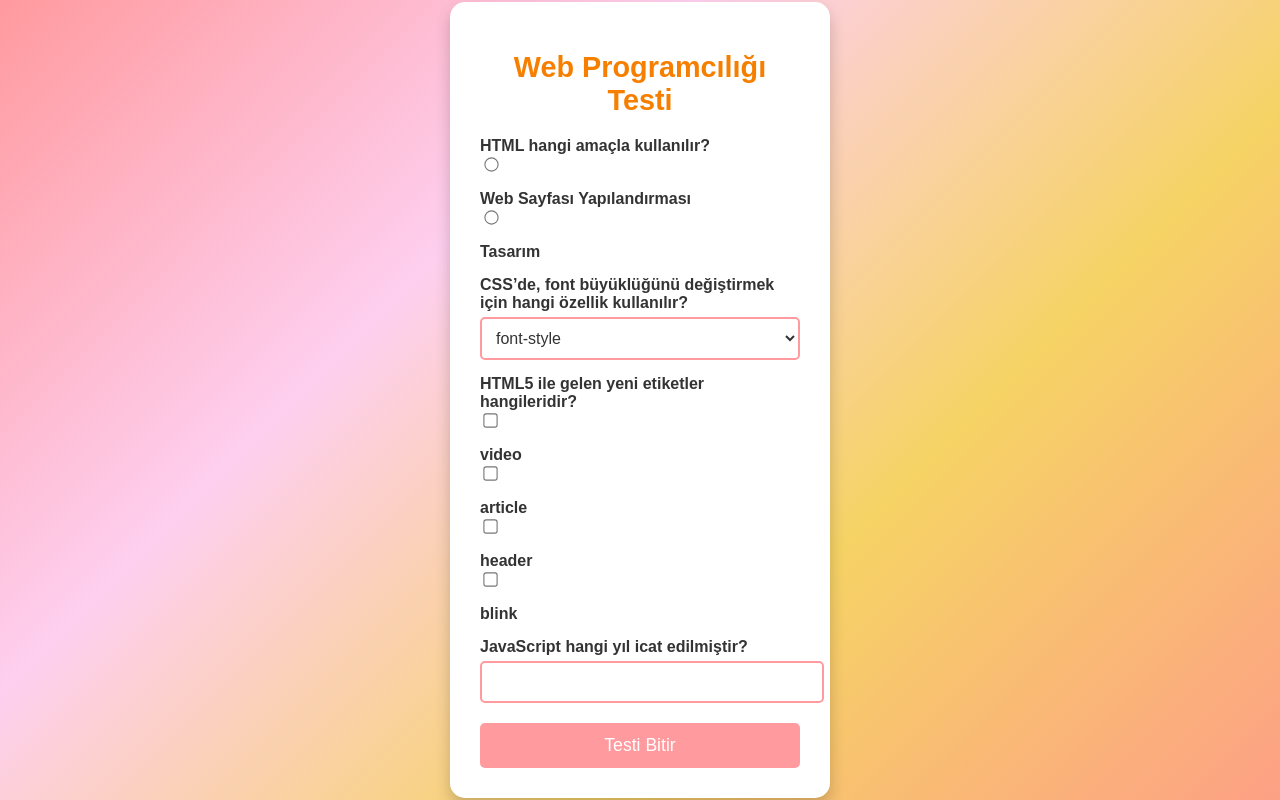
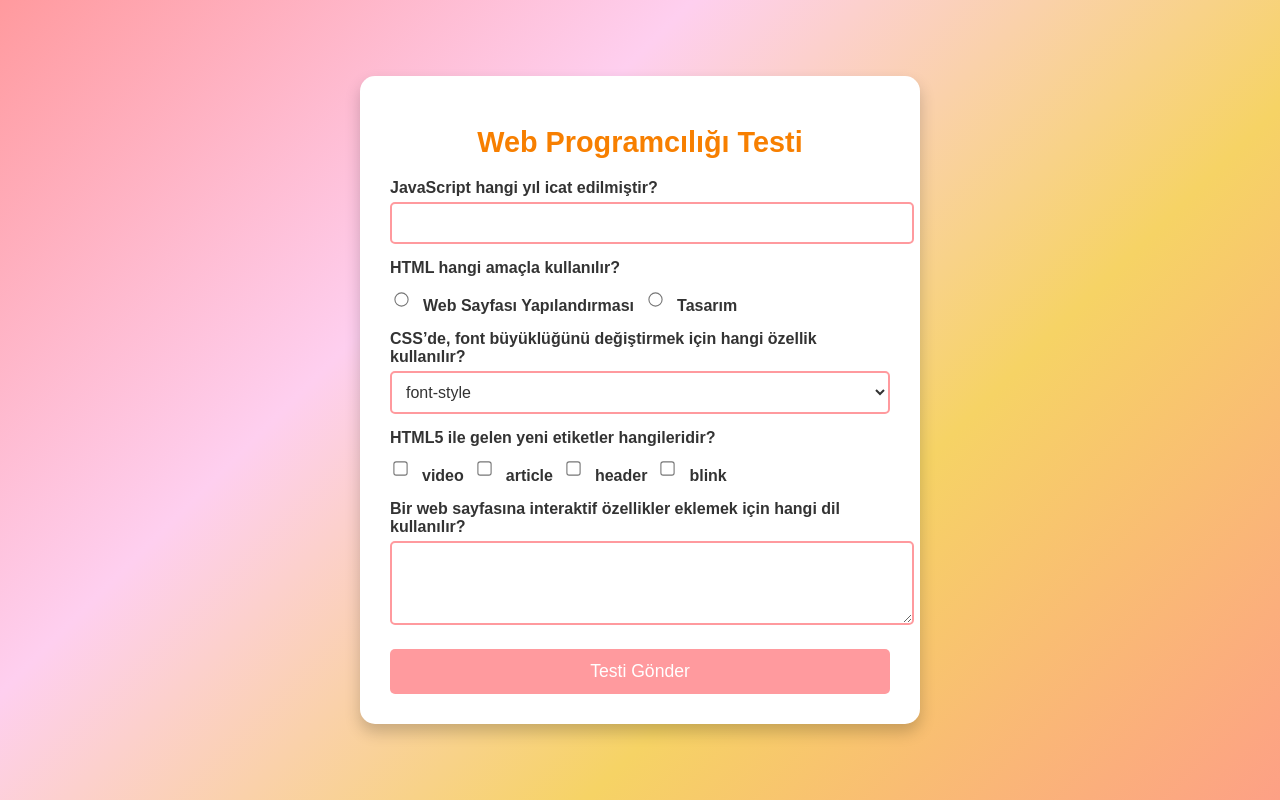
Before and after one commit to ZeynepTarkay/web_tasar-m, a plain HTML site: page test1.html in a window 1280 px wide. Drawn offline with Linux system fonts and the light colour scheme.

Commit message:
Update test1.html

```diff
--- a/test1.html
+++ b/test1.html
@@ -5,81 +5,89 @@
     <meta name="viewport" content="width=device-width, initial-scale=1.0">
     <title>Web Programlama Testi</title>
     <style>
-
+        /* Page Styling */
         body {
             display: flex;
             justify-content: center;
             align-items: center;
             height: 100vh;
             margin: 0;
-            background: linear-gradient(135deg, #ff9a9e, #fecfef, #f6d365, #fda085);
+            background: linear-gradient(135deg, #ff9a9e, #fecfef, #f6d365, #fda085); /* Pink, light pink, yellow, and orange gradient */
             font-family: Arial, sans-serif;
             color: #333;
         }
 
-
+        /* Form Styling */
         form {
             background-color: #fff;
             padding: 30px;
             border-radius: 15px;
             box-shadow: 0 8px 16px rgba(0, 0, 0, 0.2);
-            width: 320px;
+            width: 500px; /* Increased width */
             color: #333;
         }
 
-
+        /* Title */
         h1 {
             text-align: center;
             font-size: 1.8em;
             margin-bottom: 20px;
-            color: #f77f00;
+            color: #f77f00; /* Orange */
         }
 
-
+        /* Label Styling */
         label {
             font-weight: bold;
             color: #333;
+            margin-top: 15px;
             display: block;
-            margin-top: 15px;
         }
 
-
+        /* Input and Select Styling */
         input[type="text"],
         select,
         textarea {
             width: 100%;
             padding: 10px;
             margin-top: 5px;
-            border: 2px solid #ff9a9e;
+            border: 2px solid #ff9a9e; /* Light pink border */
             border-radius: 5px;
             background-color: #fff;
             color: #333;
             font-size: 1em;
         }
 
+        /* Radio and Checkbox Inline Styling */
+        .radio-group, .checkbox-group {
+            display: flex;
+            align-items: center;
+            gap: 10px; /* Spacing between options */
+            margin-top: 5px;
+            flex-wrap: wrap;
+        }
 
         input[type="radio"], input[type="checkbox"] {
             margin-right: 5px;
             transform: scale(1.1);
         }
 
-
+        /* Submit Button Styling */
         input[type="submit"] {
             width: 100%;
             padding: 12px;
             margin-top: 20px;
             border: none;
             border-radius: 5px;
-            background-color: #ff9a9e;
+            background-color: #ff9a9e; /* Pink */
             color: #fff;
             font-size: 1.1em;
             cursor: pointer;
             transition: background-color 0.3s ease;
         }
 
-
+        /* Hover Effect */
         input[type="submit"]:hover {
-            background-color: #f77f00;
+            background-color: #f77f00; /* Orange on hover */
         }
     </style>
 </head>
@@ -88,17 +96,21 @@
     <form action="" method="post">
         <h1>Web Programcılığı Testi</h1>
 
+        <!-- Question 1: Text Input -->
+        <label for="q1">JavaScript hangi yıl icat edilmiştir?</label>
+        <input type="text" id="q1" name="q1" required>
 
-
-
-
+        <!-- Question 2: Radio Buttons Inline -->
         <label for="q2">HTML hangi amaçla kullanılır?</label>
+        <div class="radio-group">
             <input type="radio" id="structure" name="q2" value="Yapılandırma" required>
             <label for="structure">Web Sayfası Yapılandırması</label>
+
             <input type="radio" id="design" name="q2" value="Tasarım">
             <label for="design">Tasarım</label>
+        </div>
 
-
+        <!-- Question 3: Dropdown -->
         <label for="q3">CSS’de, font büyüklüğünü değiştirmek için hangi özellik kullanılır?</label>
         <select id="q3" name="q3" required>
             <option value="font-style">font-style</option>
@@ -106,22 +118,28 @@
             <option value="font-weight">font-weight</option>
         </select>
 
-
+        <!-- Question 4: Checkboxes Inline -->
         <label>HTML5 ile gelen yeni etiketler hangileridir?</label>
+        <div class="checkbox-group">
             <input type="checkbox" id="video" name="q4[]" value="video">
             <label for="video">video</label>
+
             <input type="checkbox" id="article" name="q4[]" value="article">
             <label for="article">article</label>
+
             <input type="checkbox" id="header" name="q4[]" value="header">
             <label for="header">header</label>
+
             <input type="checkbox" id="blink" name="q4[]" value="blink">
             <label for="blink">blink</label>
+        </div>
 
-        <label for="q1">JavaScript hangi yıl icat edilmiştir?</label>
-        <input type="text" id="q1" name="q1" required>
+        <!-- Question 5: Text Area -->
+        <label for="q5">Bir web sayfasına interaktif özellikler eklemek için hangi dil kullanılır?</label>
+        <textarea id="q5" name="q5" rows="4" required></textarea>
 
-
-        <input type="submit" value="Testi Bitir">
+        <!-- Submit Button -->
+        <input type="submit" value="Testi Gönder">
     </form>
 </body>
 </html>
```
Lines whose indentation alone changed are shown as unchanged.
